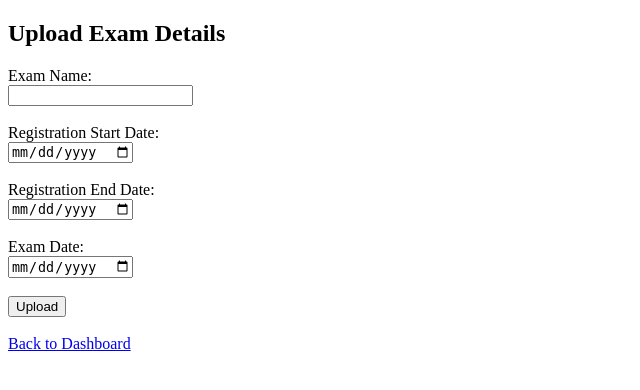
After one commit to harishh1711/exam-portal, a Flask app: page /upload_exam in a window 1280 px wide. The commit adds this page. Shown: the top 390 px of the page, without its empty margins (0-640 px from the left). Run offline with Flask 3, Linux system fonts and the light colour scheme; the visitor is signed in with stand-in values (Sample User, id 1).

Commit message:
created admin exam upload and student able to view that exam

```diff
--- a/app.py
+++ b/app.py
@@ -1,6 +1,7 @@
 from flask import Flask, render_template, request, redirect, url_for, session, flash
 from werkzeug.security import generate_password_hash, check_password_hash
 import mysql.connector
+import re
 
 app = Flask(__name__)
 app.secret_key = '#Ironman2003'
@@ -70,6 +71,139 @@ def admin_dashboard():
         return redirect(url_for('login'))
     return render_template('adminDashboard.html')
 
+
+def sanitize_table_name(exam_name):
+    # Replace spaces and special characters with underscores
+    return re.sub(r'\W+', '_', exam_name.lower())
+
+def create_exam_table(table_name):
+    create_table_query = f"""
+    CREATE TABLE {table_name} (
+        id INT AUTO_INCREMENT PRIMARY KEY,
+        student_id INT,
+        name VARCHAR(255),
+        dob DATE,
+        gender VARCHAR(10),
+        phone VARCHAR(15),
+        email VARCHAR(255),
+        address TEXT,
+        aadhar_number VARCHAR(20),
+        aadhar_image LONGBLOB,
+        photo LONGBLOB,
+        signature LONGBLOB,
+        registration_date TIMESTAMP DEFAULT CURRENT_TIMESTAMP,
+        FOREIGN KEY (student_id) REFERENCES users(id)
+    )
+    """
+    cursor.execute(create_table_query)
+    db.commit()
+@app.route('/upload_exam', methods=['GET', 'POST'])
+def upload_exam():
+    if 'user_id' not in session or session['role'] != 'admin':
+        return redirect(url_for('login'))
+    if request.method == 'POST':
+        exam_name = request.form['exam_name']
+        registration_start = request.form['registration_start']
+        registration_end = request.form['registration_end']
+        exam_date = request.form['exam_date']
+
+        table_name = sanitize_table_name(exam_name)
+
+
+        cursor.execute("""
+            INSERT INTO exams (exam_name, registration_start, registration_end, exam_date)
+            VALUES (%s, %s, %s, %s)
+        """, (exam_name, registration_start, registration_end, exam_date))
+        db.commit()
+        create_exam_table(table_name)
+
+        flash('Exam details uploaded successfully!')
+        return redirect(url_for('admin_dashboard'))
+
+    return render_template('upload_exam.html')
+
+@app.route('/enter_details', methods=['POST'])
+def enter_details():
+    if 'user_id' not in session:
+        return redirect(url_for('login'))
+
+    exam_id = request.form['exam_id']
+    return render_template('enter_details.html', exam_id=exam_id)
+
+# @app.route('/submit_registration', methods=['POST'])
+# def submit_registration():
+#     if 'user_id' not in session:
+#         return redirect(url_for('login'))
+
+#     exam_id = request.form['exam_id']
+#     student_id = session['user_id']
+#     name = request.form['name']
+#     dob = request.form['dob']
+#     gender = request.form['gender']
+#     phone = request.form['phone']
+#     email = request.form['email']
+#     address = request.form['address']
+#     aadhar_number = request.form['aadhar_number']
+
+#     # Handling file uploads
+#     aadhar_image = request.files['aadhar_image'].read()
+#     photo = request.files['photo'].read()
+#     signature = request.files['signature'].read()
+
+#     cursor.execute("""
+#         INSERT INTO exam_registrations
+#         (exam_id, student_id, name, dob, gender, phone, email, address, aadhar_number, aadhar_image, photo, signature)
+#         VALUES (%s, %s, %s, %s, %s, %s, %s, %s, %s, %s, %s, %s)
+#     """, (exam_id, student_id, name, dob, gender, phone, email, address, aadhar_number, aadhar_image, photo, signature))
+#     db.commit()
+
+#     flash('Registration successful!')
+#     return redirect(url_for('student_dashboard'))
+@app.route('/register_exam/<int:exam_id>', methods=['GET', 'POST'])
+def register_exam(exam_id):
+    if request.method == 'POST':
+        table_name_query = "SELECT table_name FROM exams WHERE id = %s"
+        cursor.execute(table_name_query, (exam_id,))
+        table_name = cursor.fetchone()[0]
+
+        # Process form data
+        student_id = session['user_id']
+        name = request.form['name']
+        dob = request.form['dob']
+        gender = request.form['gender']
+        phone = request.form['phone']
+        email = request.form['email']
+        address = request.form['address']
+        aadhar_number = request.form['aadhar_number']
+        aadhar_image = request.files['aadhar_image'].read()
+        photo = request.files['photo'].read()
+        signature = request.files['signature'].read()
+
+        insert_query = f"""
+        INSERT INTO {table_name} (student_id, name, dob, gender, phone, email, address, aadhar_number, aadhar_image, photo, signature)
+        VALUES (%s, %s, %s, %s, %s, %s, %s, %s, %s, %s, %s)
+        """
+        cursor.execute(insert_query, (student_id, name, dob, gender, phone, email, address, aadhar_number, aadhar_image, photo, signature))
+        db.commit()
+
+        flash('Registration successful!')
+        return redirect(url_for('student_dashboard'))
+
+    # Render registration form for GET requests
+    return render_template('register_exam.html', exam_id=exam_id)
+
+
+@app.route('/view_exams')
+def view_exams():
+    if 'user_id' not in session or session['role'] != 'student':
+        return redirect(url_for('login'))
+
+    cursor.execute("SELECT * FROM exams")
+    exams = cursor.fetchall()
+    return render_template('view_exams.html', exams=exams)
+
+
+
 @app.route('/logout')
 def logout():
     session.pop('user_id', None)
--- a/templates/adminDashboard.html
+++ b/templates/adminDashboard.html
@@ -6,6 +6,8 @@
 <body>
     <h2>Welcome, Admin!</h2>
     <p>This is your dashboard.</p>
+    <a href="{{ url_for('upload_exam') }}">Upload Exam Details</a><br><br>
     <a href="{{ url_for('logout') }}">Logout</a>
+
 </body>
 </html>
--- a/templates/studentDashboard.html
+++ b/templates/studentDashboard.html
@@ -6,6 +6,7 @@
 <body>
     <h2>Welcome, Student!</h2>
     <p>This is your dashboard.</p>
+    <a href="{{ url_for('view_exams') }}">View and Register for Exams</a><br><br>
     <a href="{{ url_for('logout') }}">Logout</a>
 </body>
 </html>
--- /dev/null
+++ b/templates/upload_exam.html
@@ -0,0 +1,26 @@
+<!DOCTYPE html>
+<html>
+<head>
+    <title>Upload Exam Details</title>
+</head>
+<body>
+    <h2>Upload Exam Details</h2>
+    <form method="POST" action="{{ url_for('upload_exam') }}">
+        <label for="exam_name">Exam Name:</label><br>
+        <input type="text" id="exam_name" name="exam_name" required><br><br>
+
+        <label for="registration_start">Registration Start Date:</label><br>
+        <input type="date" id="registration_start" name="registration_start" required><br><br>
+
+        <label for="registration_end">Registration End Date:</label><br>
+        <input type="date" id="registration_end" name="registration_end" required><br><br>
+
+        <label for="exam_date">Exam Date:</label><br>
+        <input type="date" id="exam_date" name="exam_date" required><br><br>
+
+        <input type="submit" value="Upload">
+    </form>
+    <br>
+    <a href="{{ url_for('admin_dashboard') }}">Back to Dashboard</a>
+</body>
+</html>
```
Also changed, not shown: templates/enter_details.html (added, +47 -0 lines), templates/view_exams.html (added, +34 -0 lines).
